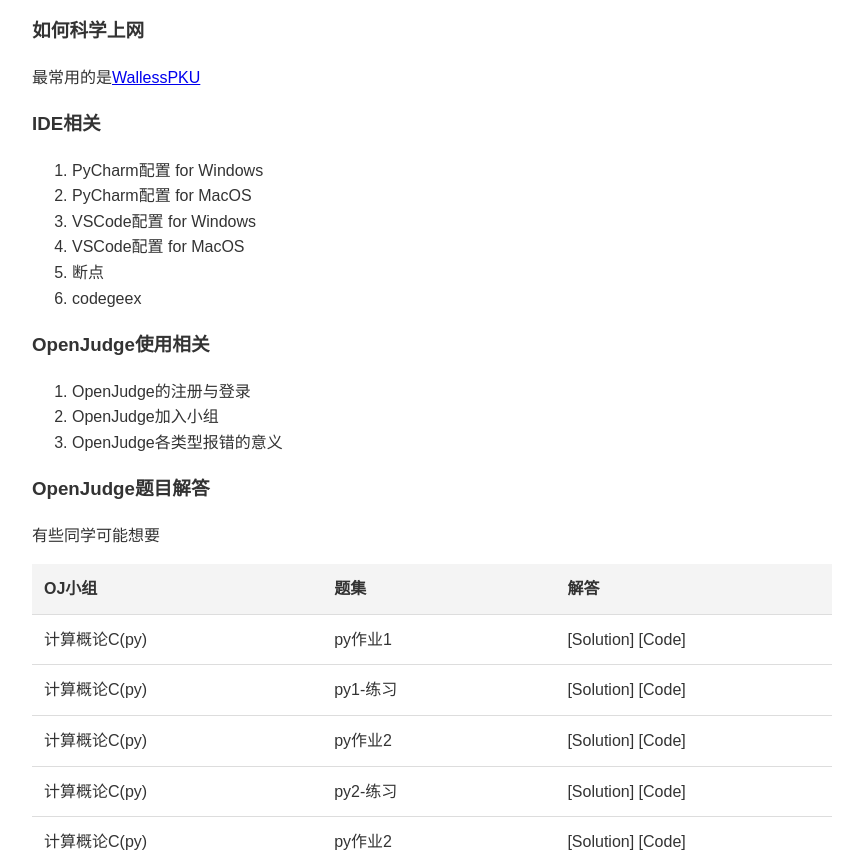
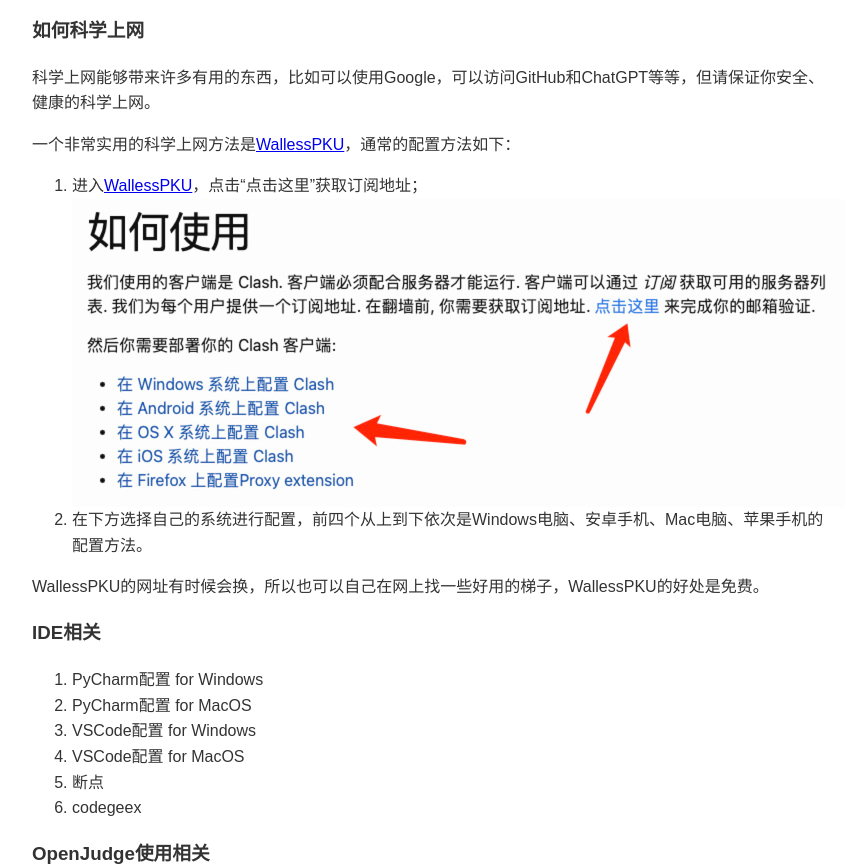
Before and after one commit to XuzhengChen/jigaic, a plain HTML site: page index.html in a window 1280 px wide. Shown: the part 3835-4700 px from the top of the page, without its empty margins (208-1071 px from the left). Drawn offline with Linux system fonts and the light colour scheme.

Commit message:
an update for vpn on 202502101746

```diff
--- a/index.html
+++ b/index.html
@@ -217,7 +217,15 @@
         </ul>
 
         <h3 id="vpn">如何科学上网</h3>
-        <p>最常用的是<a href="https://189854.xyz/blog/walless/2020/05/28/manual.html">WallessPKU</a></p>
+        <p>科学上网能够带来许多有用的东西，比如可以使用Google，可以访问GitHub和ChatGPT等等，但请保证你安全、健康的科学上网。</p>
+        <p>一个非常实用的科学上网方法是<a href="https://189854.xyz/blog/walless/2020/05/28/manual.html">WallessPKU</a>，通常的配置方法如下：
+            <ol>
+                <li>进入<a href="https://189854.xyz/blog/walless/2020/05/28/manual.html">WallessPKU</a>，点击“点击这里”获取订阅地址；</li>
+                <img src="img/get_subscribe.jpg" alt="图片描述"  class="center-image">
+                <li>在下方选择自己的系统进行配置，前四个从上到下依次是Windows电脑、安卓手机、Mac电脑、苹果手机的配置方法。</li>
+            </ol>
+        </p>
+        <p>WallessPKU的网址有时候会换，所以也可以自己在网上找一些好用的梯子，WallessPKU的好处是免费。</p>
         <h3 id="ide">IDE相关</h3>
         <ol>
             <li>PyCharm配置 for Windows</li>
```
Also changed, not shown: img/get_subscribe.jpg (added), 2 other files.
